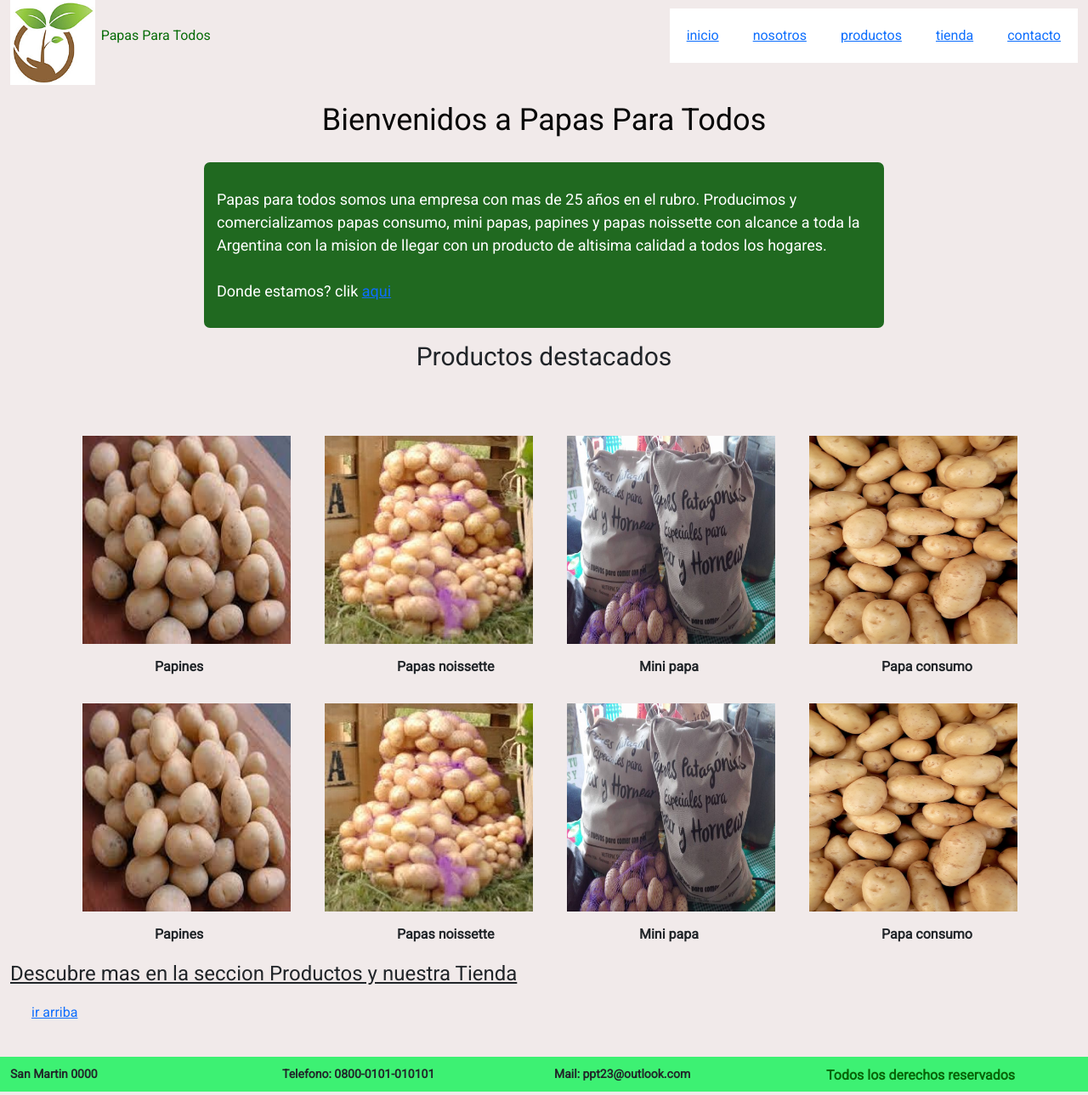
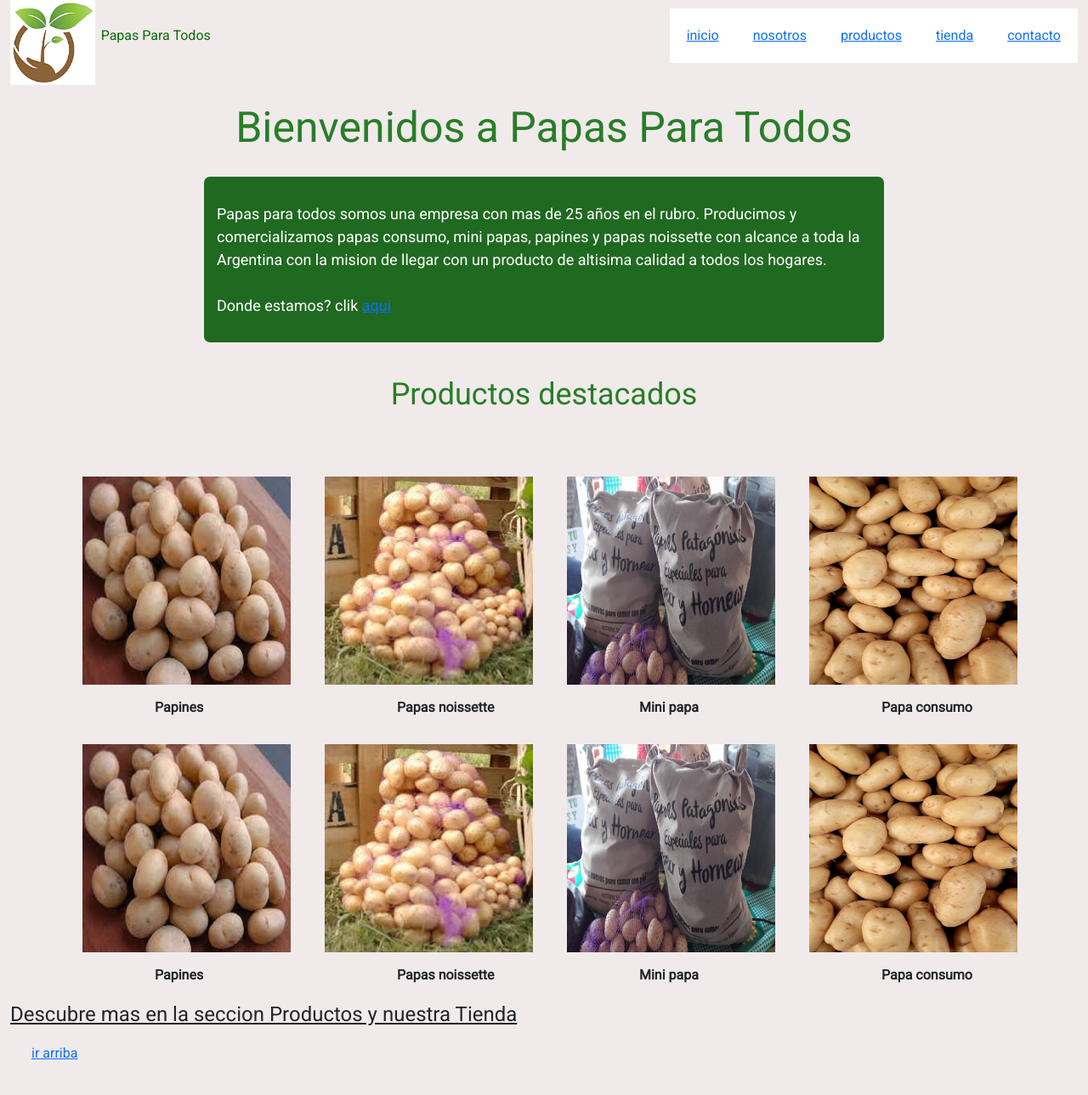
Before and after one commit to MaximilianoL88/Proyecto-final-Lopez, a plain HTML site: page index.html in a window 1280 px wide. Shown: the top 1289 px of the page at 85% size. Drawn offline with nearby package versions, Linux system fonts and the light colour scheme.

Commit message:
¨moficicando-repo

```diff
--- a/css/estilos.css
+++ b/css/estilos.css
@@ -49,19 +49,19 @@ body {background-color: rgb(241, 234, 234) ;
 
 /*propiedades h1*/
 h1 {
-    color: rgb(8, 8, 8);
-    font-size: 36px;
+    color: rgb(40, 126, 40) ;
+    font-size: 50px;
     font-family: 'Roboto', sans-serif;
     padding: 20px;
     }
     /*fuente h2*/
 h2{
-    font-size: 30px; display: flex; justify-content: center; margin-bottom: 60px;
+    font-size: 30px; display: flex; justify-content: center; margin-bottom: 60px; margin-top: 30px;
 }
 
 /*propiedades para el parrafo debajo de nuestro h1*/
 .parrafo {color: white; font-family: 'Roboto', sans-serif;width: 800px; background-color: rgb(32, 105, 32);
-    padding: 30px 15px ;  font-size: 18px; font-weight:lighter; border-radius: 7px;
+    padding: 30px 15px ;  font-size: 18px; font-weight:lighter; border-radius: 7px; margin-bottom: 40px;
     }
     /*menu*/
 .paginas {
@@ -92,18 +92,21 @@ a.subir{
 
 /*propiedades pie de pagina*/
 footer{
-     background-color: rgb(61, 241, 115);margin-top: 40px;
+     background-color: rgb(32, 105, 32);;margin-top: 40px;
 }
 footer b.referencia{
-     padding-right: 10px; font-size: 14px; padding-top: 10px; padding-bottom: 10px;
+     padding-right: 10px; font-size: 14px; padding-top: 10px; padding-bottom: 10px; color: white;
 
 }
 footer b{
 
 }
-footer div div b.copy{
-    padding-top: 10px; color:rgb(8, 102, 8);
+
+
+h2 {
+    color:rgb(40, 126, 40) ; font-size: 36px;
 }
+
  /* propiedaes contenido principal nosotros */
 
 .historia{
@@ -115,12 +118,15 @@ footer div div b.copy{
 
 /*estilo titulo video*/
 .cosecha{
-    font-size: 22px; color: rgb(12, 214, 80); text-decoration: underline; margin-bottom: 50px;
+    font-size: 22px; color:rgb(40, 126, 40); text-decoration: underline; margin-bottom: 50px;
 }
 
 /*ubicacion foto seccion nosotros*/
 .papaAcampo{
     width: 320px; height: 320px; display: block;
+}
+p.cosecha{
+    margin-top: 100px;
 }
 
 /*ubicacion mapa*/
@@ -227,7 +233,7 @@ p.direccion{display: flex; justify-content: center;
      }
  }
  p.direccion {
-    margin-top: 100px;
+    margin-top: 40px;
  }
  @media (max-width: 480px){  h2.historia {
     margin-top: 100px;
@@ -241,3 +247,6 @@ p.direccion{display: flex; justify-content: center;
     margin-top: 40px;
  }
  }
+ .online{
+    margin-top: 40px;
+ }
--- a/index.html
+++ b/index.html
@@ -117,7 +117,7 @@
           <b class="col-12 col-sm-10 col-lg-3 referencia">San Martin 0000</b>
           <b class="col-12 col-sm-10 col-lg-3 referencia">Telefono: 0800-0101-010101</b>
           <b class="col-12 col-sm-10 col-lg-3 referencia">Mail: ppt23@outlook.com</b>
-          <b class="col-12 col-sm-10 col-lg-3 copy" >Todos los derechos reservados </b>
+          <b class="col-12 col-sm-10 col-lg-3 referencia" >Todos los derechos reservados </b>
         </div>
       </div>
    </footer>
```
Also changed, not shown: pages.html/contacto.html (+1 -1 lines), pages.html/nosotros.html (+2 -4 lines), pages.html/productos.html (+2 -2 lines), pages.html/tienda.html (+5 -2 lines).
